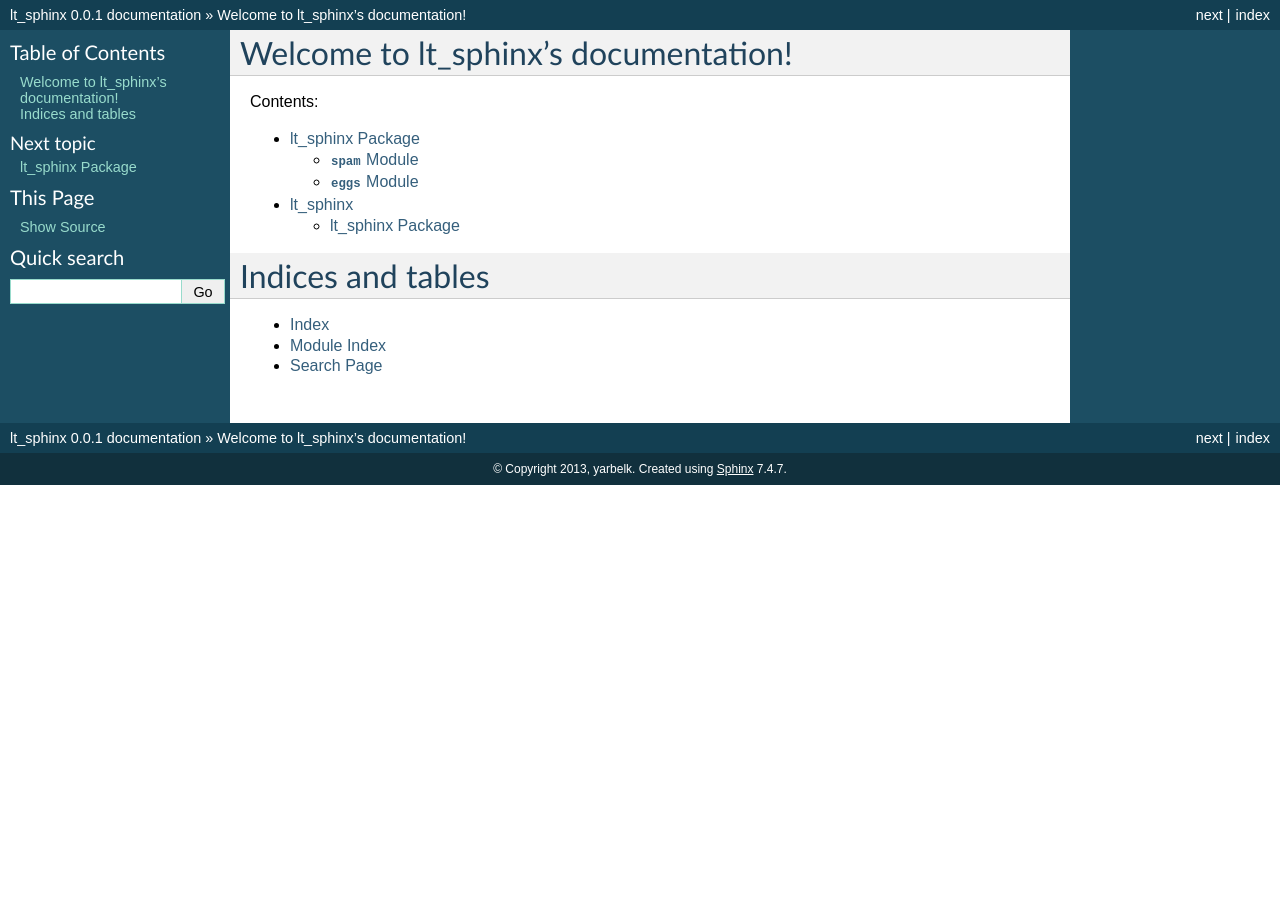
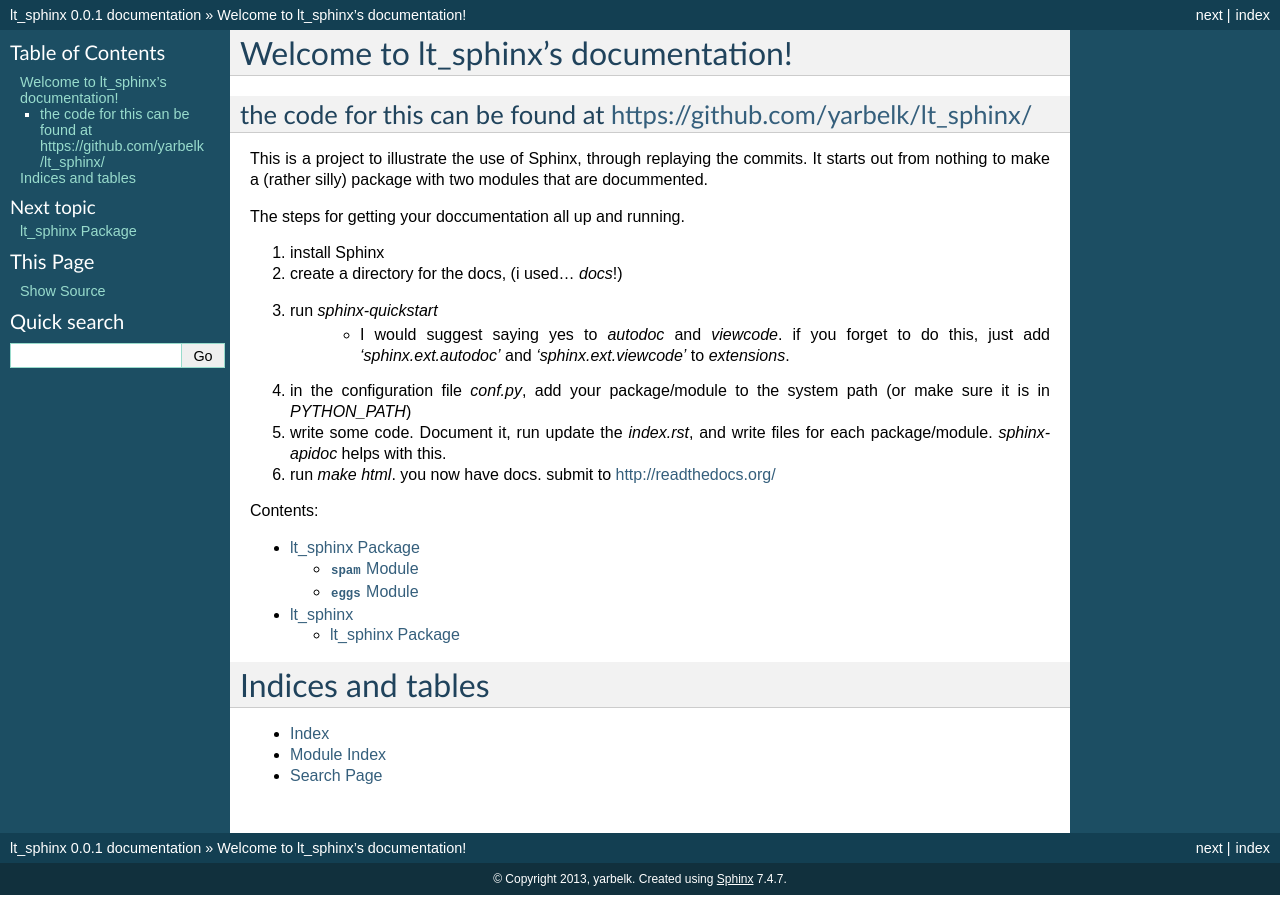
Before and after one commit to yarbelk/lt_sphinx, a Sphinx documentation site: the page built from docs/index.rst, in a window 1280 px wide. Built offline with Sphinx 7.4.7, drawn with Linux system fonts in a browser that asks for light colours.

Commit message:
added front matter for the index page

```diff
--- a/docs/index.rst
+++ b/docs/index.rst
@@ -5,6 +5,28 @@
 
 Welcome to lt_sphinx's documentation!
 =====================================
+
+the code for this can be found at https://github.com/yarbelk/lt_sphinx/
+-----------------------------------------------------------------------
+
+This is a project to illustrate the use of Sphinx, through replaying the
+commits.  It starts out from nothing to make a (rather silly) package with
+two modules that are docummented.
+
+
+The steps for getting your doccumentation  all up and running.
+
+1. install Sphinx
+2. create a directory for the docs, (i used... `docs`!)
+3. run `sphinx-quickstart`
+    - I would suggest saying yes to `autodoc` and `viewcode`.  if you forget
+      to do this, just add `'sphinx.ext.autodoc'` and `'sphinx.ext.viewcode'`
+      to `extensions`.
+4. in the configuration file `conf.py`, add your package/module to the
+   system path (or make sure it is in `PYTHON_PATH`)
+5. write some code.  Document it, run update the `index.rst`, and write
+   files for each package/module.  `sphinx-apidoc` helps with this.
+6. run `make html`.  you now have docs.  submit to http://readthedocs.org/
 
 Contents:
 
```
Also changed, not shown: 1 other file.
